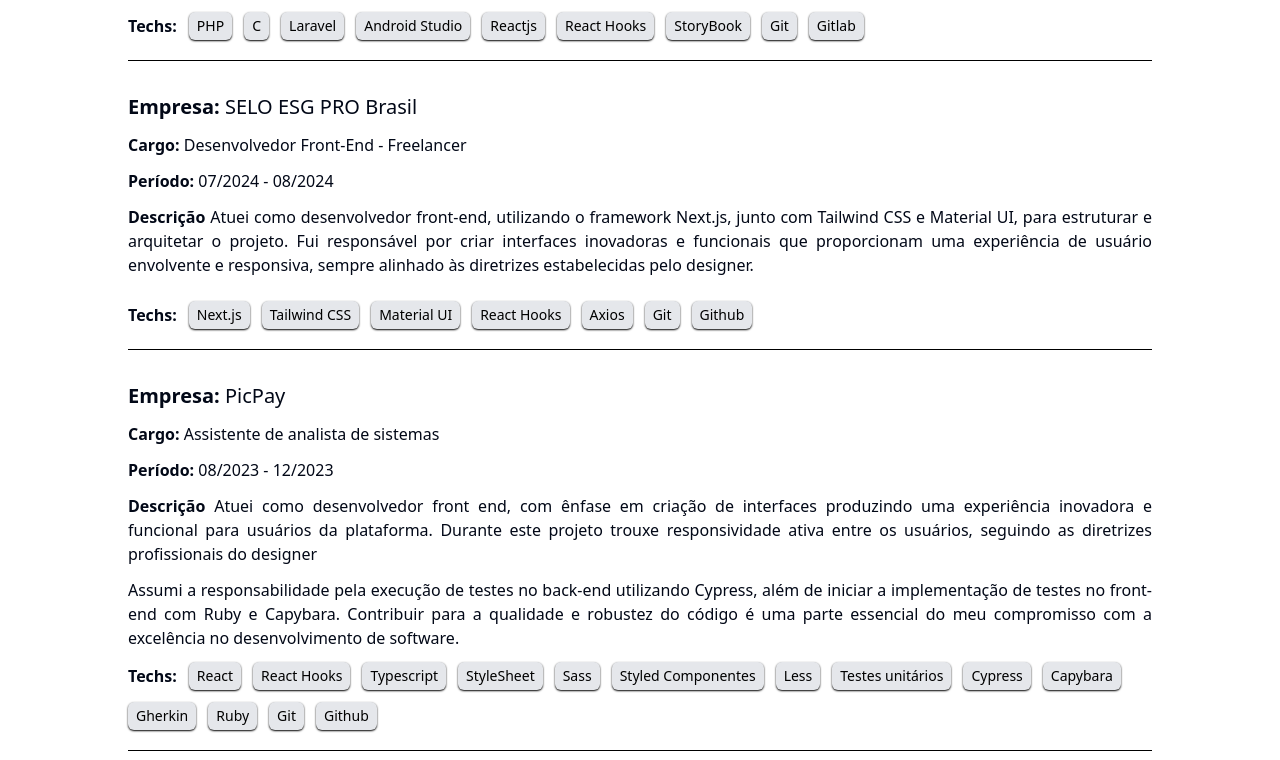
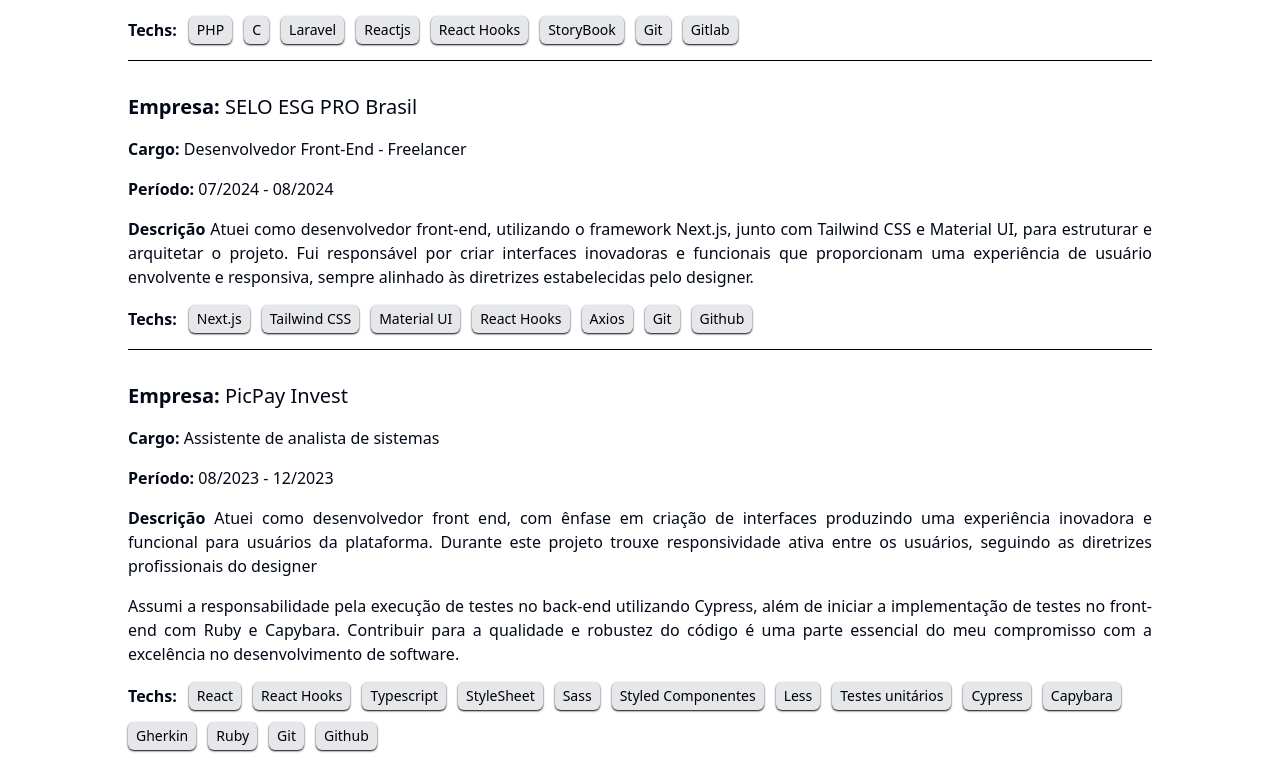
Before and after one commit to pierresouza/Portifolio, a Next.js app: page /experience in a window 1280 px wide. Shown: the part 380-1140 px from the top of the page. Built offline with nearby package versions, Linux system fonts and the light colour scheme.

Commit message:
:sparkles: feat:add validation to not show blank space when Description2 was not been used

```diff
--- a/app/experience/mock.ts
+++ b/app/experience/mock.ts
@@ -23,7 +23,6 @@
         "PHP",
         "C",
         "Laravel",
-        "Android Studio",
         "Reactjs",
         "React Hooks",
         "StoryBook",
@@ -48,7 +47,7 @@
       ],
     },
     {
-      Company: "PicPay",
+      Company: "PicPay Invest",
       Role: "Assistente de analista de sistemas",
       Description:
         "Atuei como desenvolvedor front end, com ênfase em criação de interfaces produzindo uma experiência inovadora e funcional para usuários da plataforma. Durante este projeto trouxe responsividade ativa entre os usuários, seguindo as diretrizes profissionais do designer",
--- a/app/experience/page.tsx
+++ b/app/experience/page.tsx
@@ -10,7 +10,7 @@
             Experiencia
           </h1>
           {ExperienceMock.Job.map((item, index) => (
-            <div key={index} className="flex flex-col gap-3">
+            <div key={index} className="flex flex-col gap-4">
               <h3 className="text-md items-center sm:text-sm md:text-base lg:text-xl">
                 <b>Empresa:</b> {item.Company}
               </h3>
@@ -23,9 +23,11 @@
               <p className="lg:text text-md max-w-screen-lg items-center text-justify sm:text-sm md:text-base">
                 <b>Descrição</b> {item.Description}
               </p>
-              <p className="lg:text text-md max-w-screen-lg items-center text-justify sm:text-sm md:text-base">
-                {item.Description2}
-              </p>
+              {item.Description2 && (
+                <p className="lg:text text-md max-w-screen-lg items-center text-justify sm:text-sm md:text-base">
+                  {item.Description2}
+                </p>
+              )}
               {item.Technologies && (
                 <div className="flex max-w-screen-lg flex-wrap items-center gap-3">
                   <span className="lg:text text-md font-bold sm:text-sm md:text-base">
@@ -41,7 +43,7 @@
                   ))}
                 </div>
               )}
-              <hr className="mt-2 max-w-screen-lg border-black dark:border-white" />
+              <hr className="max-w-screen-lg border-black dark:border-white" />
             </div>
           ))}
         </div>
--- a/components/header.tsx
+++ b/components/header.tsx
@@ -88,7 +88,7 @@
               href="/Pierre_Souza_Resume.pdf"
               target="_blank"
               download={true}
-              className="flex items-center gap-2 text-sm text-white dark:text-black md:text-base"
+              className="flex items-center justify-center gap-2 text-sm text-white dark:text-black md:text-base"
             >
               <MdFileDownload size={18} />
               Baixar CV
```
